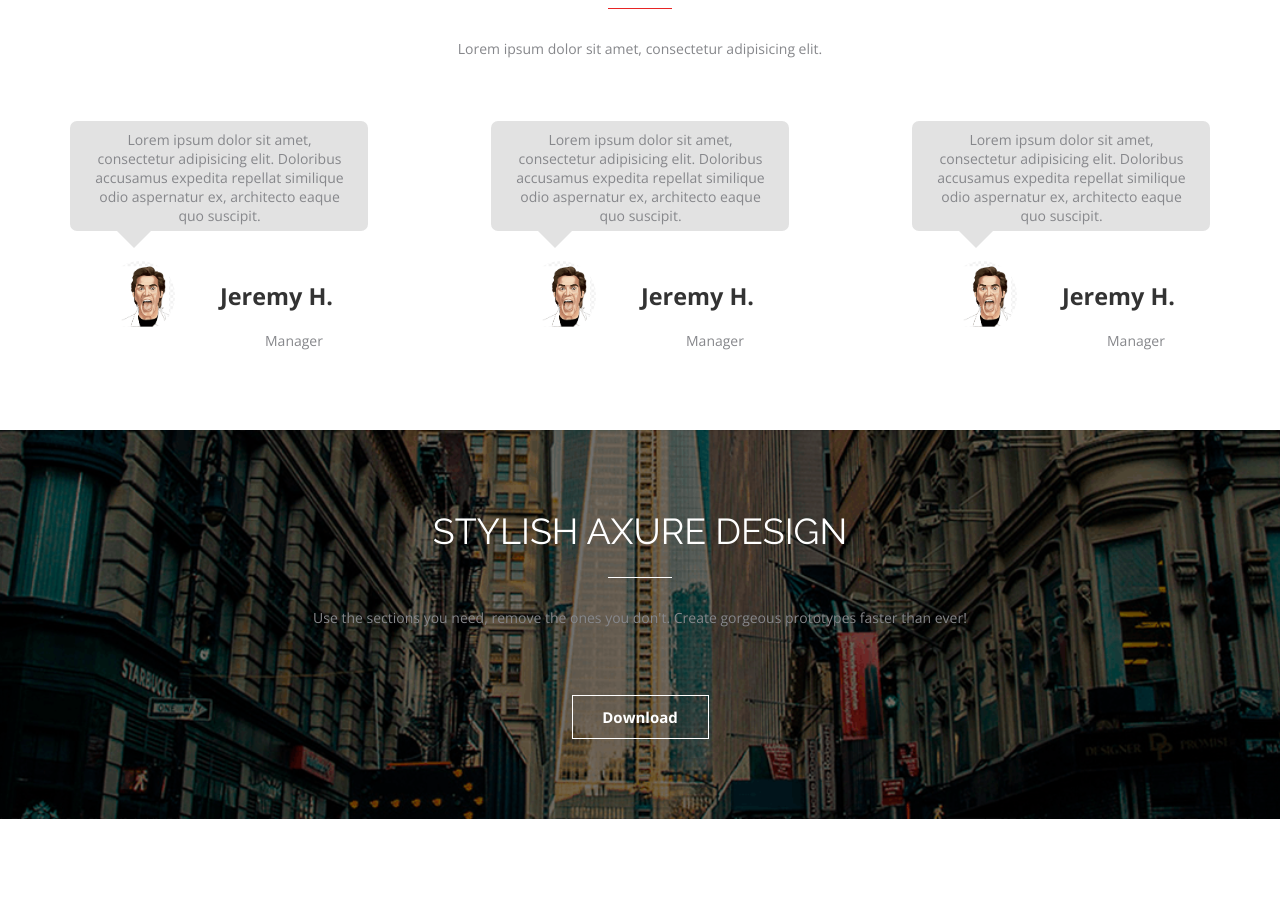
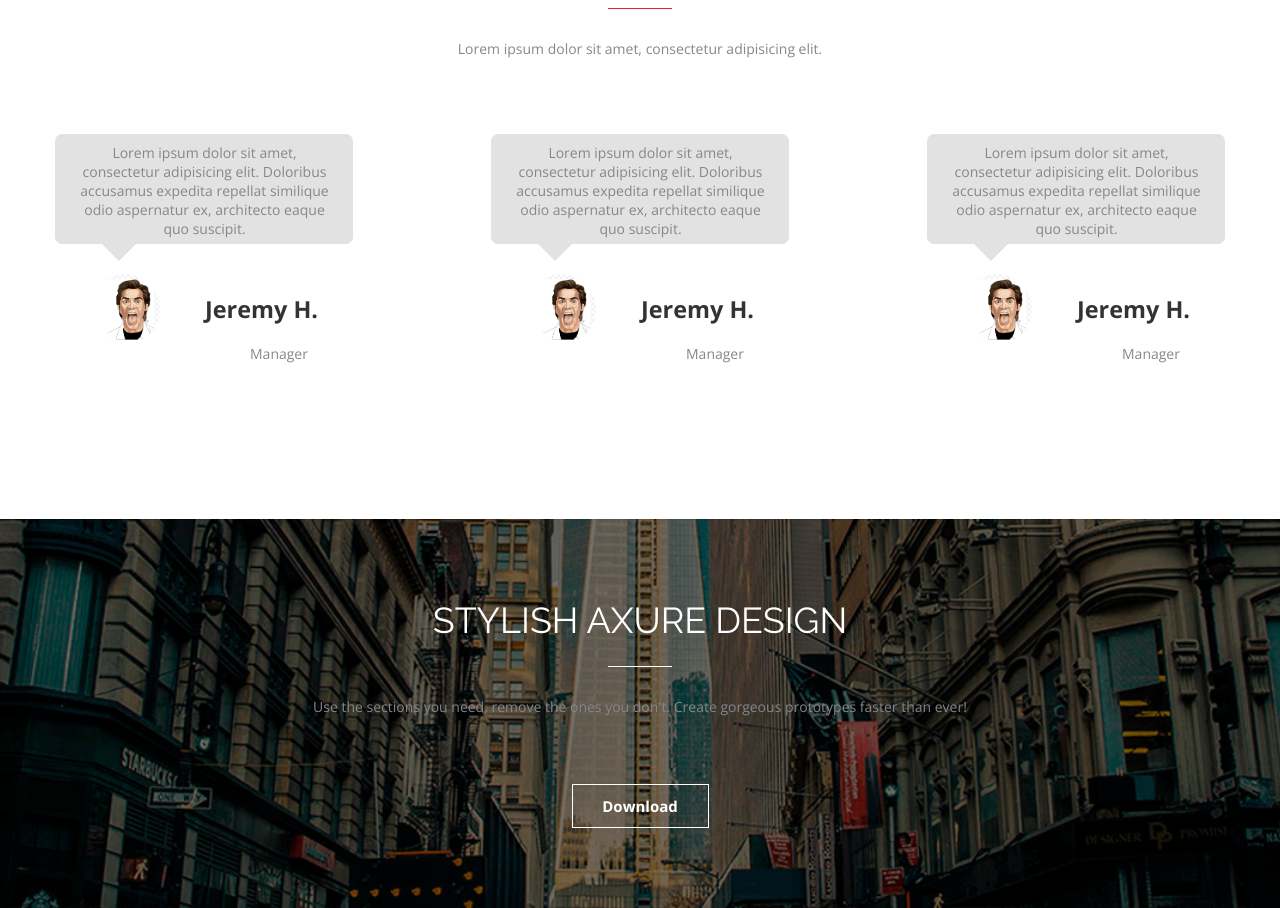
Before and after one commit to AndreyXa/FE09-wk-1-Brutskiy-Andrey, a plain HTML site: page index.html in a window 1280 px wide. Shown: the part 1560-2468 px from the top of the page. Before the commit the page ends 2379 px from the top, so only its background shows below. Drawn offline with nearby package versions, Linux system fonts and the light colour scheme.

Commit message:
homework3

```diff
--- a/css/customers.css
+++ b/css/customers.css
@@ -20,6 +20,7 @@
 }
 
 .customers_items {
+  margin: 76px -15px;
   display: flex;
   justify-content: space-between;
   flex-wrap: wrap;
```
